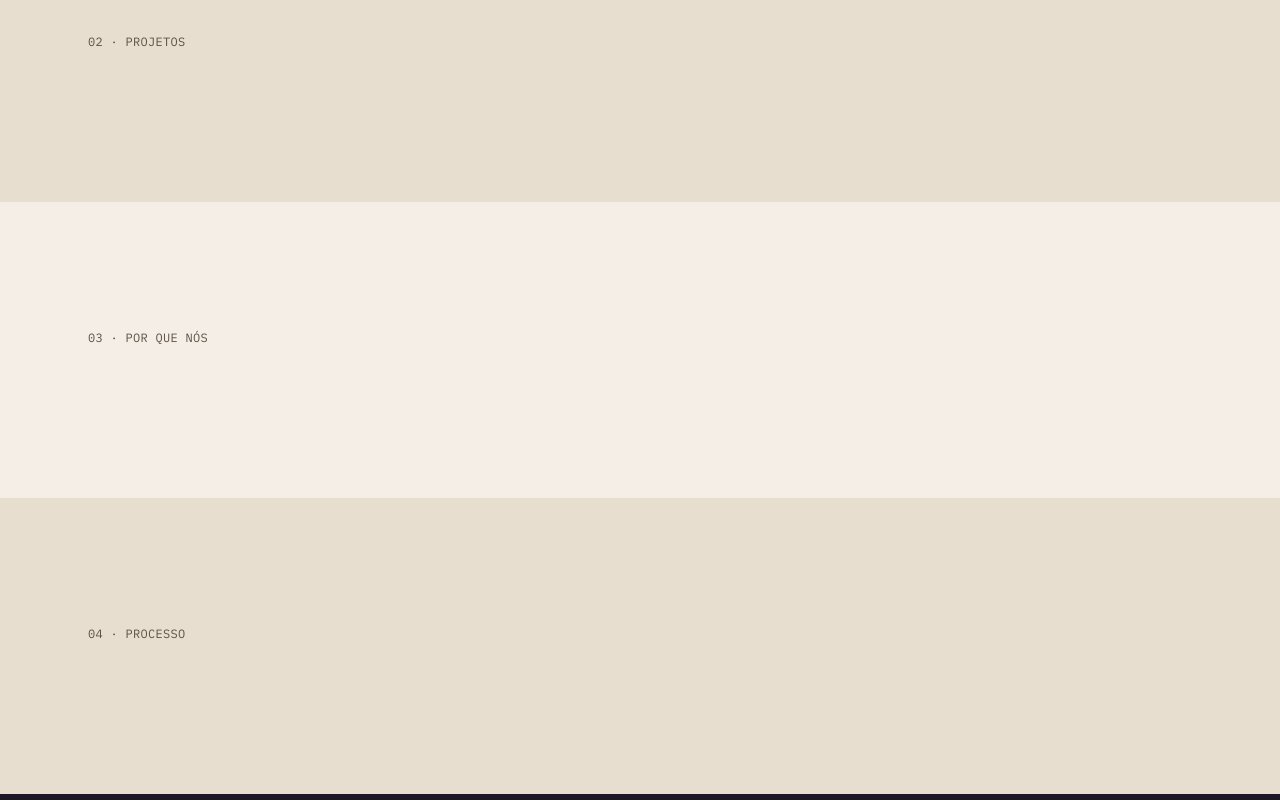
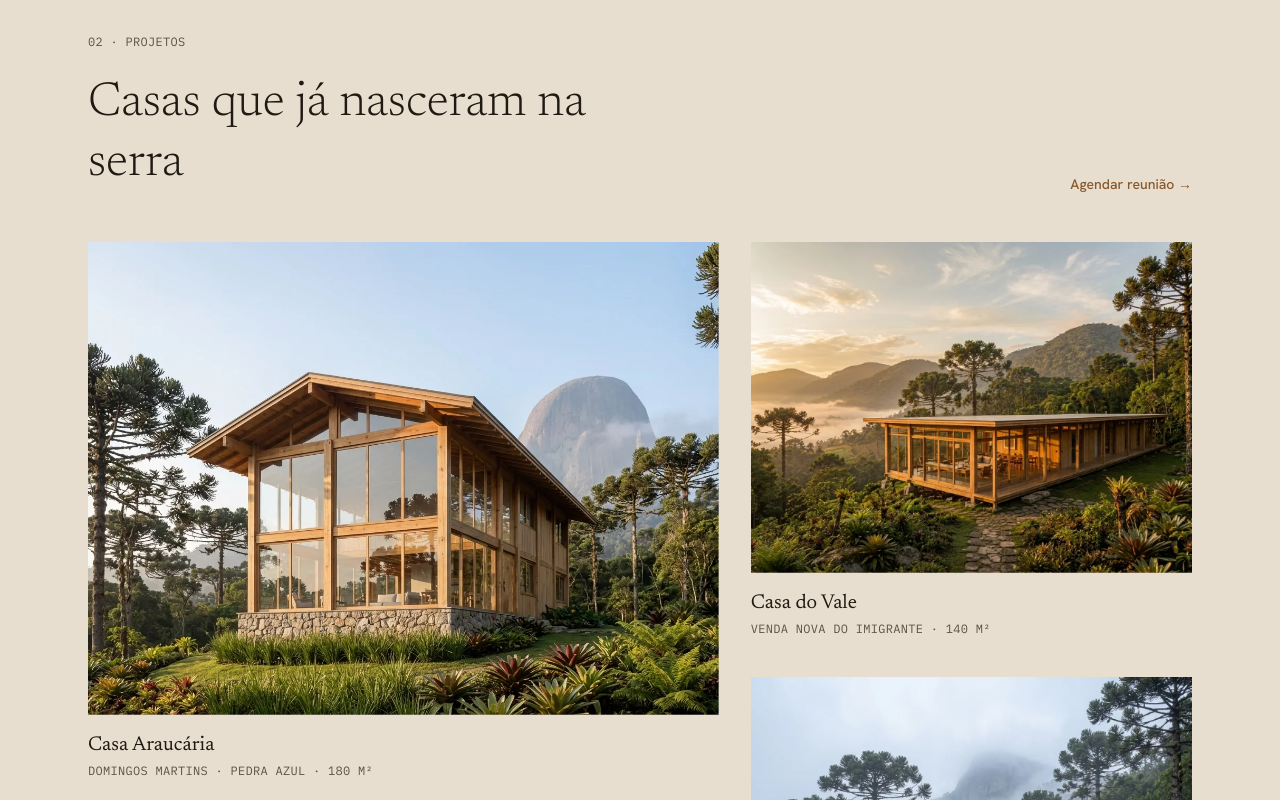
Before and after one commit to ffocuzada-tech/arquitetura-landing, a Next.js app: page / in a window 1280 px wide. Shown: the part 1900-2700 px from the top of the page. Built offline with nearby package versions, Linux system fonts and the light colour scheme.

Commit message:
feat: implementa a secao de projetos

```diff
--- a/src/components/sections/Projetos.tsx
+++ b/src/components/sections/Projetos.tsx
@@ -1,5 +1,95 @@
+"use client";
+
+import { useRef } from "react";
+import Image from "next/image";
 import Secao from "@/components/ui/Secao";
+import Rotulo from "@/components/ui/Rotulo";
+import { useImagemRecorte, useTextoSobe } from "@/hooks/useAnimacoesScroll";
+import { MENSAGEM_AGENDAR_REUNIAO, linkWhatsapp } from "@/lib/contato";
+
+const projetoDestaque = {
+  nome: "Casa Araucária",
+  local: "Domingos Martins · Pedra Azul · 180 m²",
+  foto: "/images/projetos/casa-araucaria.webp",
+  alt: "Casa de madeira com fachada de vidro do chão ao telhado e base de pedra, entre araucárias, com a Pedra Azul ao fundo.",
+};
+
+const outrosProjetos = [
+  {
+    nome: "Casa do Vale",
+    local: "Venda Nova do Imigrante · 140 m²",
+    foto: "/images/projetos/casa-do-vale.webp",
+    alt: "Casa térrea e comprida de madeira e vidro, com varanda corrida, na borda de um vale com neblina ao entardecer.",
+  },
+  {
+    nome: "Refúgio da Neblina",
+    local: "Marechal Floriano · 95 m²",
+    foto: "/images/projetos/refugio-da-neblina.webp",
+    alt: "Casa pequena de madeira escura com varanda e janelas acesas, ao lado de uma horta, numa clareira com neblina.",
+  },
+];
+
+type Projeto = { nome: string; local: string; foto: string; alt: string };
+
+function FotoProjeto({ projeto }: { projeto: Projeto }) {
+  const ref = useRef<HTMLDivElement>(null);
+  useImagemRecorte(ref);
+
+  return (
+    <figure>
+      <div ref={ref} className="relative aspect-[4/3] w-full">
+        <Image src={projeto.foto} alt={projeto.alt} fill className="object-cover" />
+      </div>
+      <figcaption className="mt-4">
+        <p className="font-titulo text-xl text-carvao">{projeto.nome}</p>
+        <Rotulo className="mt-1 block text-terra">{projeto.local}</Rotulo>
+      </figcaption>
+    </figure>
+  );
+}
 
 export default function Projetos() {
-  return <Secao id="projetos" fundo="linho" rotulo="02 · Projetos" />;
+  const tituloRef = useRef<HTMLHeadingElement>(null);
+  useTextoSobe(tituloRef);
+
+  return (
+    <Secao id="projetos" fundo="linho" rotulo="02 · Projetos">
+      <div className="flex items-end justify-between gap-6">
+        <h2
+          ref={tituloRef}
+          className="max-w-xl font-titulo text-3xl font-light leading-tight text-carvao md:text-5xl"
+        >
+          Casas que já nasceram na serra
+        </h2>
+        <a
+          href={linkWhatsapp(MENSAGEM_AGENDAR_REUNIAO)}
+          target="_blank"
+          rel="noopener noreferrer"
+          className="hidden shrink-0 font-texto text-sm font-medium text-madeira hover:underline md:inline"
+        >
+          Agendar reunião →
+        </a>
+      </div>
+
+      <div className="mt-12 grid grid-cols-1 gap-10 md:grid-cols-12 md:gap-x-8 md:gap-y-0">
+        <div className="md:col-span-7">
+          <FotoProjeto projeto={projetoDestaque} />
+        </div>
+        <div className="flex flex-col gap-10 md:col-span-5">
+          {outrosProjetos.map((projeto) => (
+            <FotoProjeto key={projeto.nome} projeto={projeto} />
+          ))}
+        </div>
+      </div>
+
+      <a
+        href={linkWhatsapp(MENSAGEM_AGENDAR_REUNIAO)}
+        target="_blank"
+        rel="noopener noreferrer"
+        className="mt-10 inline-block font-texto text-sm font-medium text-madeira hover:underline md:hidden"
+      >
+        Agendar reunião →
+      </a>
+    </Secao>
+  );
 }
```
